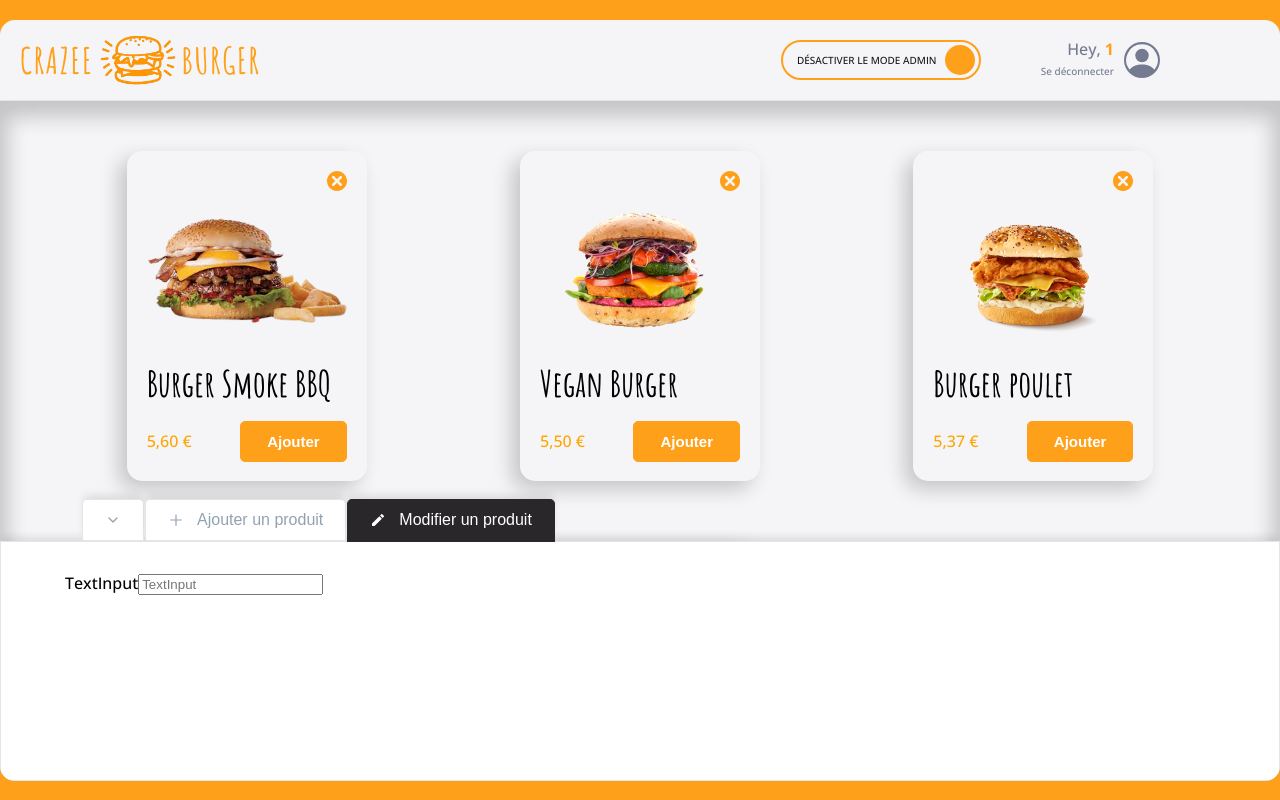
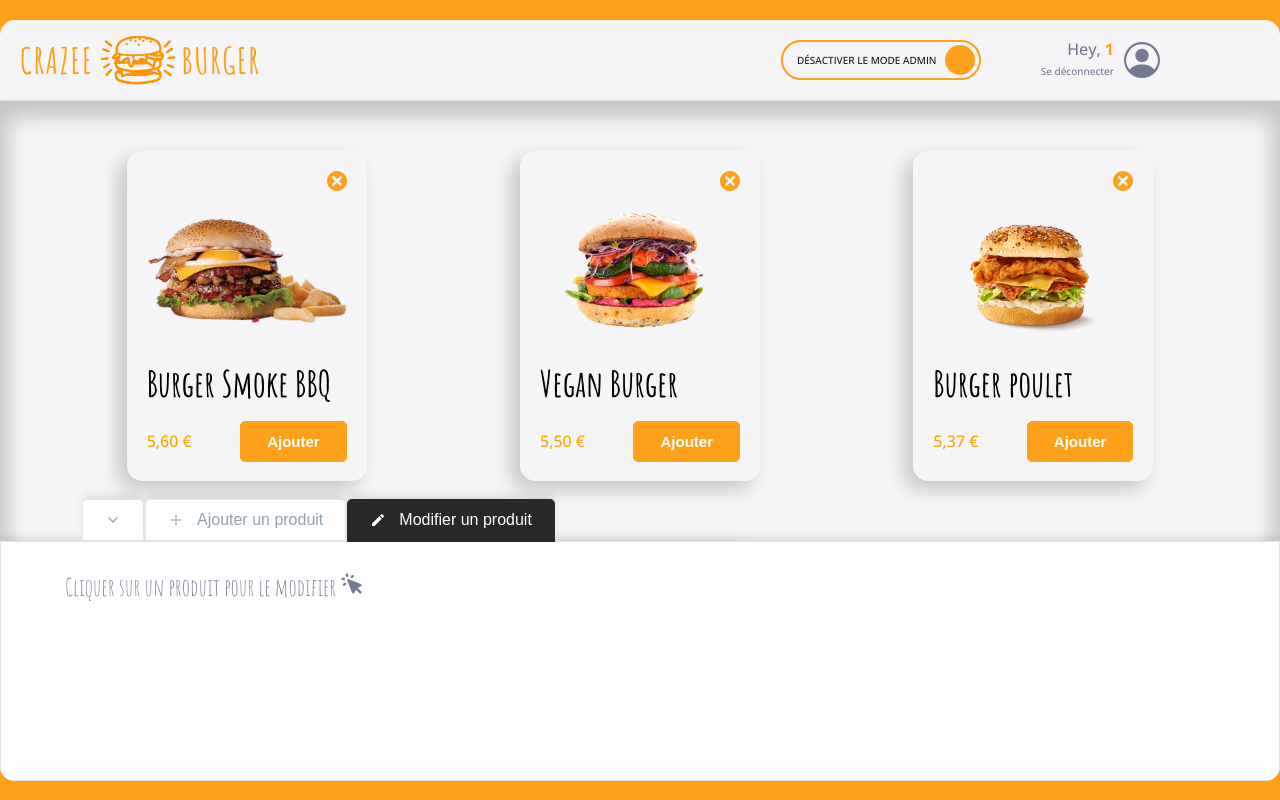
Before and after one commit to QiaoAn05/crazee-burger, a React (Vite) app: page /order/1 in a window 1280 px wide. Both pictures are taken after a click on the button "Modifier un produit". Built offline with nearby package versions, Linux system fonts and the light colour scheme.

Commit message:
💄 F09: EditForm > Create HintMessage (with style) into EditForm

```diff
--- a/src/components/pages/order/OrderPage.jsx
+++ b/src/components/pages/order/OrderPage.jsx
@@ -2,7 +2,7 @@ import styled from "styled-components";
 import { theme } from "../../../theme";
 import Navbar from "./navbar/Navbar";
 import Main from "./main/Main";
-import { useRef, useState } from "react";
+import { useState } from "react";
 import OrderContext from "../../../context/OrderContext";
 import { fakeMenu } from "../../../fakeData/fakeMenu";
 import { EMPTY_PRODUCT } from "./main/admin/adminPanel/AddForm";
@@ -14,7 +14,6 @@ export default function OrderPage() {
   const [currentTabSelected, setCurrentTabSelected] = useState("add");
   const [menu, setMenu] = useState(fakeMenu.MEDIUM);
   const [newProduct, setNewProduct] = useState(EMPTY_PRODUCT);
-  const inputComposantRef = useRef();
 
   //comportements
 
@@ -55,7 +54,6 @@ export default function OrderPage() {
     resetMenu,
     newProduct,
     setNewProduct,
-    inputComposantRef,
   };
 
   //affichage
--- a/src/components/pages/order/main/Product.jsx
+++ b/src/components/pages/order/main/Product.jsx
@@ -10,10 +10,9 @@ export default function Product({
   price,
   hasDeleteButton,
   onDelete,
-  isSelectedProduct,
 }) {
   return (
-    <ProductStyled onClick={isSelectedProduct}>
+    <ProductStyled>
       {hasDeleteButton && (
         <button
           onClick={onDelete}
@@ -46,11 +45,6 @@ const ProductStyled = styled.div`
   box-shadow: ${theme.shadows.medium};
   padding: 20px;
   position: relative; //permet d'ajouter une position absolute au bouton supprimer
-
-  &:hover {
-    box-shadow: 0px 0px 8px 0px #ff9a23;
-    cursor: pointer;
-  }
 
   .delete-button {
     border: 1px solid red;
--- a/src/components/pages/order/main/admin/adminPanel/EditForm.jsx
+++ b/src/components/pages/order/main/admin/adminPanel/EditForm.jsx
@@ -1,18 +1,19 @@
 import { useContext } from "react";
 import OrderContext from "../../../../../../context/OrderContext";
+import HintMessage from "./HintMessage";
 
 export default function EditForm({ placeholder }) {
   const { inputComposantRef } = useContext(OrderContext);
   return (
     <div>
-      {/* <span>Cliquer sur un produit du menu pour le modifier</span> */}
-      <label htmlFor="input-composant">TextInput</label>
+      <HintMessage />
+      {/* <label htmlFor="input-composant">TextInput</label>
       <input
         ref={inputComposantRef}
         type="text"
         name="input-composant"
         placeholder={placeholder}
-      />
+      /> */}
     </div>
   );
 }
--- /dev/null
+++ b/src/components/pages/order/main/admin/adminPanel/HintMessage.jsx
@@ -0,0 +1,19 @@
+import { HiCursorClick } from "react-icons/hi";
+import styled from "styled-components";
+
+export default function HintMessage() {
+  return (
+    <HintMessageStyled>
+      Cliquer sur un produit pour le modifier <HiCursorClick />
+    </HintMessageStyled>
+  );
+}
+
+const HintMessageStyled = styled.span`
+  font-family: Amatic SC;
+  font-size: 24px;
+  font-weight: 400;
+  line-height: 30.26px;
+  text-align: left;
+  color: #747b91;
+`;
--- a/src/components/pages/order/main/menu/Menu.jsx
+++ b/src/components/pages/order/main/menu/Menu.jsx
@@ -10,14 +10,10 @@ const DEFAULT_IMAGE = "/images/coming-soon.png";
 
 export default function Menu() {
   //state
-  const { menu, isAdminMode, handleDelete, resetMenu, inputComposantRef } =
+  const { menu, isAdminMode, handleDelete, resetMenu } =
     useContext(OrderContext);
 
   //behavior
-  const handleSelect = () => {
-    console.log("inputComposantRef.current :", inputComposantRef.current);
-    inputComposantRef.current.focus();
-  };
 
   //Render
 
@@ -35,7 +31,6 @@ export default function Menu() {
           price={price}
           hasDeleteButton={isAdminMode}
           onDelete={() => handleDelete(id)}
-          isSelectedProduct={handleSelect}
         />
       ))}
     </MenuStyled>
--- a/src/context/OrderContext.jsx
+++ b/src/context/OrderContext.jsx
@@ -14,6 +14,4 @@ export default createContext({
   resetMenu: () => {},
   newProduct: [],
   setNewProduct: () => {},
-
-  inputComposantRef: null,
 });
```
